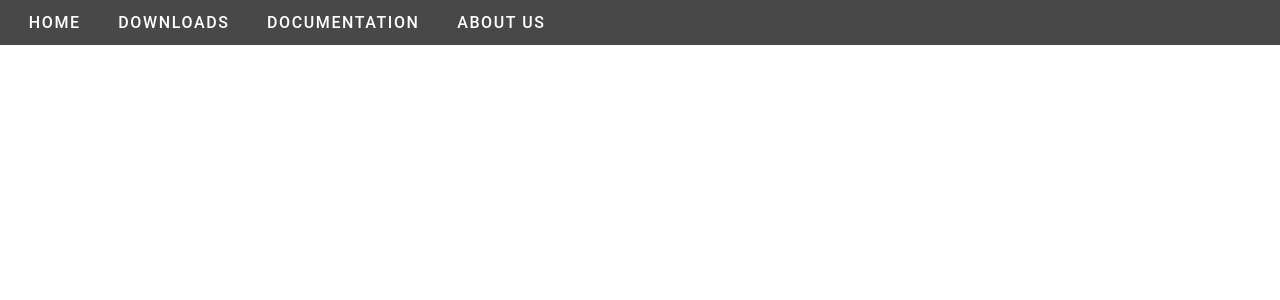
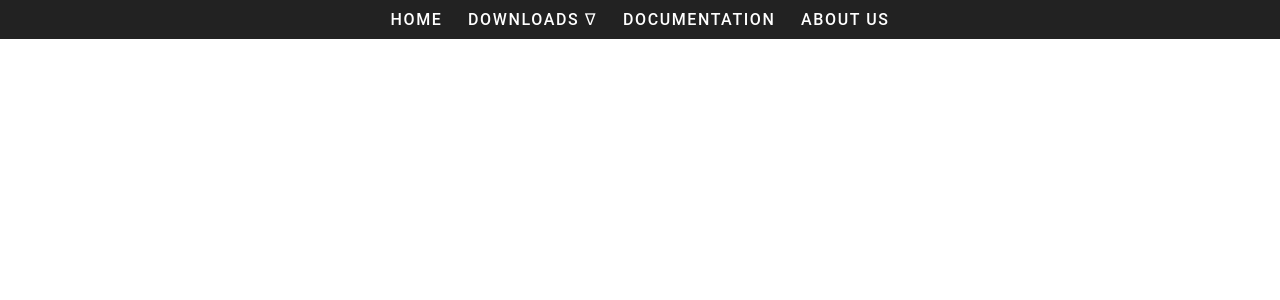
Before and after one commit to Nitelike/blog, a PHP site: page / in a window 1280 px wide. Shown: the top 300 px of the page. Run offline with PHP 8.4, Linux system fonts and the light colour scheme.

Commit message:
responsive top navbar

```diff
--- a/css/style.css
+++ b/css/style.css
@@ -9,10 +9,3 @@ html {
   font-weight: 500;
   letter-spacing: 0.1em;
 }
-
-#grid {
-  display: grid;
-  grid-template-areas: "navbar";
-  grid-template-columns: repeat(1fr, 1);
-  grid-template-rows: repeat(1fr, 1);
-}
--- a/css/topnav.css
+++ b/css/topnav.css
@@ -1,38 +1,56 @@
-#topnav {
+nav {
   display: flex;
-  background-color: #484848;
-  padding: 1%;
-  grid-area: navbar;
+  justify-content: center;
+  background-color: #222;
+  padding: 10px;
 }
 
-#topnav a {
+nav a {
   color: #fff;
   text-decoration: none;
-  padding: 0 1em;
+  margin: 10px;
 }
 
-#topnav a:hover {
-  color: #cac7c7;
+nav a:hover {
+  border-bottom: 1px solid #fff;
 }
 
-#topnav ul {
+nav ul {
   list-style: none;
+}
+
+.submenu {
+  display: none;
+  position: absolute;
+  background-color: #222;
+}
+
+.submenu > li {
+  margin: 1em 0;
 }
 
 .topmenu > li {
   display: inline-block;
 }
 
+.topmenu > li:last-of-type {
+  display: none;
+}
+
 .topmenu > li:hover .submenu {
   display: block;
 }
 
-.submenu {
-  display: none;
-  position: absolute;
-  background-color: #484848;
+@media (max-width: 768px) {
+  nav {
+    justify-content: flex-end;
+  }
+
+  nav ul li:not(:last-child) {
+    display: none;
+  }
+
+  .topmenu > li:last-of-type {
+    display: block;
+  }
 }
-
-.submenu > li {
-  margin: 0.5em 0;
-}
--- /dev/null
+++ b/includes/header.php
@@ -0,0 +1,27 @@
+<nav>
+  <ul class="topmenu">
+    <li>
+      <a href="#">HOME</a>
+    </li>
+    <li class="down">
+      <a href="#">DOWNLOADS &#5121;</a>
+      <ul class="submenu">
+        <li>
+          <a href="#">OLD VERSIONS</a>
+        </li>
+        <li>
+          <a href="#">NEW VERSIONS</a>
+        </li>
+      </ul>
+    </li>
+    <li>
+      <a href="#">DOCUMENTATION</a>
+    </li>
+    <li>
+      <a href="#">ABOUT US</a>
+    </li>
+    <li class="menu_icon">
+      <a href="#">&#9776;</a>
+    </li>
+  </ul>
+</nav>
--- a/index.php
+++ b/index.php
@@ -2,15 +2,12 @@
 <html>
 <head>
 	<meta charset="utf-8">
+	<meta name="viewport" content="width=device-width, initial-scale=1.0">
 	<title>HOME PAGE</title>
-	<link rel="stylesheet" type="text/css" href="css/topnav.css">
-	<link rel="stylesheet" type="text/css" href="css/style.css">
-	<script src="js/jquery-3.4.1.min.js"></script>
-	<?php include("php/connect_to_db.php"); ?>
+	<link rel="stylesheet" type="text/css" href="css/topnav.css?version=3.5">
+	<link rel="stylesheet" type="text/css" href="css/style.css?version=3.3">
 </head>
 <body>
-	<nav id="topnav"></nav>
-
-	<script src="js/load.js"></script>
+	<?php include 'includes/header.php' ?>
 </body>
 </html>
```
Also changed, not shown: includes/connect_to_db.php (added, +12 -0 lines).
